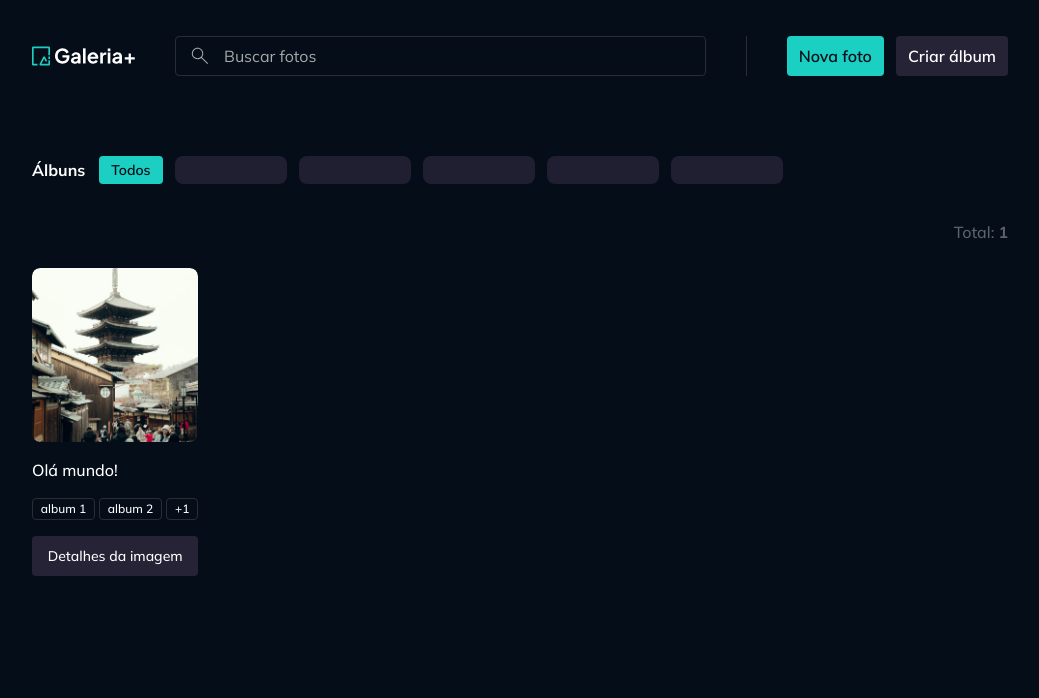
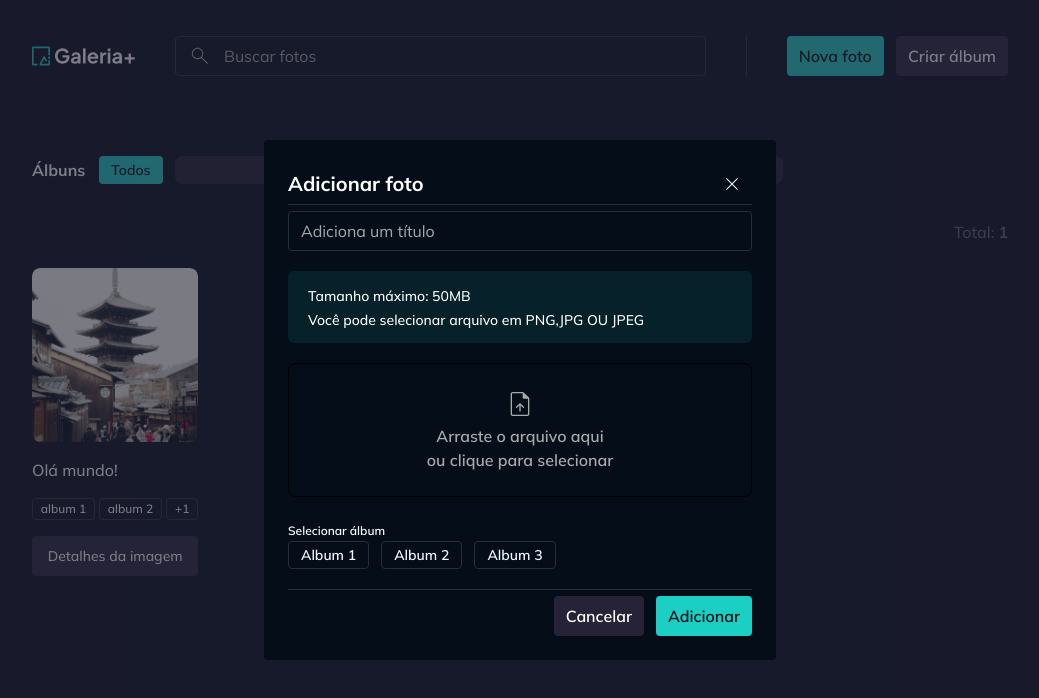
Before and after one commit to espjotape/Galery-, a React (Vite) app: page / in a window 1280 px wide. Both pictures are taken after a click on the button "Nova foto". Shown: the top 698 px of the page, without its empty margins (120-1159 px from the left). Built offline with nearby package versions, Linux system fonts and the light colour scheme.

Commit message:
Mock “Add Photo” Dialog - Layout

```diff
--- a/src/components/main-header.tsx
+++ b/src/components/main-header.tsx
@@ -5,6 +5,7 @@ import cx from "classnames"
 import Button from "./button";
 import PhotoSearch from "./photos-search";
 import Divider from "./divider";
+import PhotoNewDialog from "../contexts/photos/components/photo-new-dialog";
 
 interface MainHeaderProps extends React.ComponentProps< typeof Container> {}
 
@@ -29,7 +30,9 @@ export default function MainHeader({
    <Divider orientation="vertical" className="h-10"/>
 
    <div className="flex items-center gap-3">
-   <Button>Nova foto</Button>
+    <PhotoNewDialog trigger={
+     <Button>Nova foto</Button>
+    }/>
    <Button variant="secondary">Criar álbum</Button>
    </div>
   </Container>
--- /dev/null
+++ b/src/contexts/photos/components/photo-new-dialog.tsx
@@ -0,0 +1,87 @@
+import { useForm } from "react-hook-form";
+import Alert from "../../../components/alert";
+import Button from "../../../components/button";
+import { Dialog, DialogBody, DialogClose, DialogContent, DialogFooter, DialogHeader, DialogTrigger } from "../../../components/dialog";
+import ImagePreview from "../../../components/image-file-preview";
+import InputSingleFile from "../../../components/input-single-file";
+import InputText from "../../../components/input-text";
+import Skeleton from "../../../components/skeleton";
+import Text from "../../../components/text";
+import type { Album } from "../album/modules/album";
+
+interface PhotoNewDialogProps {
+ trigger: React.ReactNode;
+}
+
+export default function PhotoNewDialog({ trigger } : PhotoNewDialogProps) {
+ const form = useForm()
+
+ const isLoadingAlbum = false;
+ const albums: Album[] = [
+   {id: "2421", title: "Album 1"},
+   {id: "3421", title: "Album 2"},
+   {id: "8421", title: "Album 3"},
+  ]
+
+ return (
+  <Dialog>
+   <DialogTrigger asChild>{trigger}</DialogTrigger>
+   <DialogContent>
+    <DialogHeader>Adicionar foto</DialogHeader>
+
+    <DialogBody className="flex flex-col gap-5">
+     <InputText
+      placeholder="Adiciona um título"
+      maxLength={255}
+     />
+
+     <Alert>Tamanho máximo: 50MB
+      <br />
+      Você pode selecionar arquivo em PNG,JPG OU JPEG
+     </Alert>
+
+     <InputSingleFile
+     form={form}
+     allowedExtensions={['png', 'jpg', 'jpeg']}
+     maxFileSizeInMB={50}
+     replaceBy={
+      <ImagePreview className="w-full h-56"/>
+     }
+     />
+
+    <div className="space-y-3">
+    <Text variant="label-small">Selecionar álbum</Text>
+
+    <div className="flex flex-wrap gap-3">
+     {!isLoadingAlbum && albums.length > 0 &&
+      albums.map((album) => (
+       <Button
+       key={album.id}
+       variant="ghost"
+       size="sm"
+       className="truncate"
+     >
+      {album.title}
+      </Button>
+     ))}
+
+     {isLoadingAlbum &&
+      Array.from({ length: 5 }).map((_, index) => (
+      <Skeleton key={`album-loading-${index}`} className="w-20 h-7" />
+     ))}
+    </div>
+  </div>
+  </DialogBody>
+  <DialogFooter>
+   <DialogClose asChild>
+    <Button variant="secondary">Cancelar</Button>
+    </DialogClose>
+
+   <Button>
+    Adicionar
+   </Button>
+  </DialogFooter>
+  </DialogContent>
+ </Dialog>
+ )
+}
```
